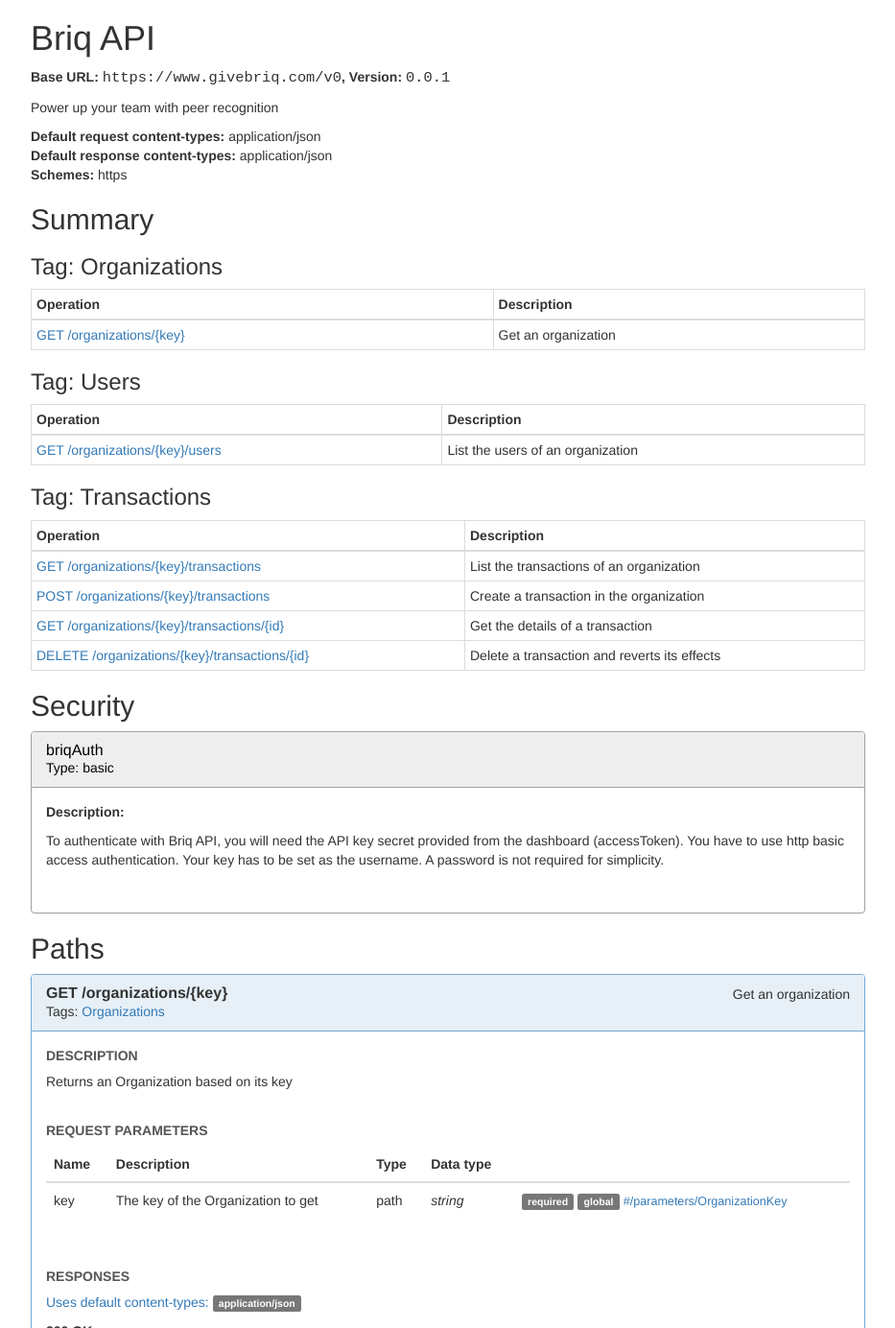
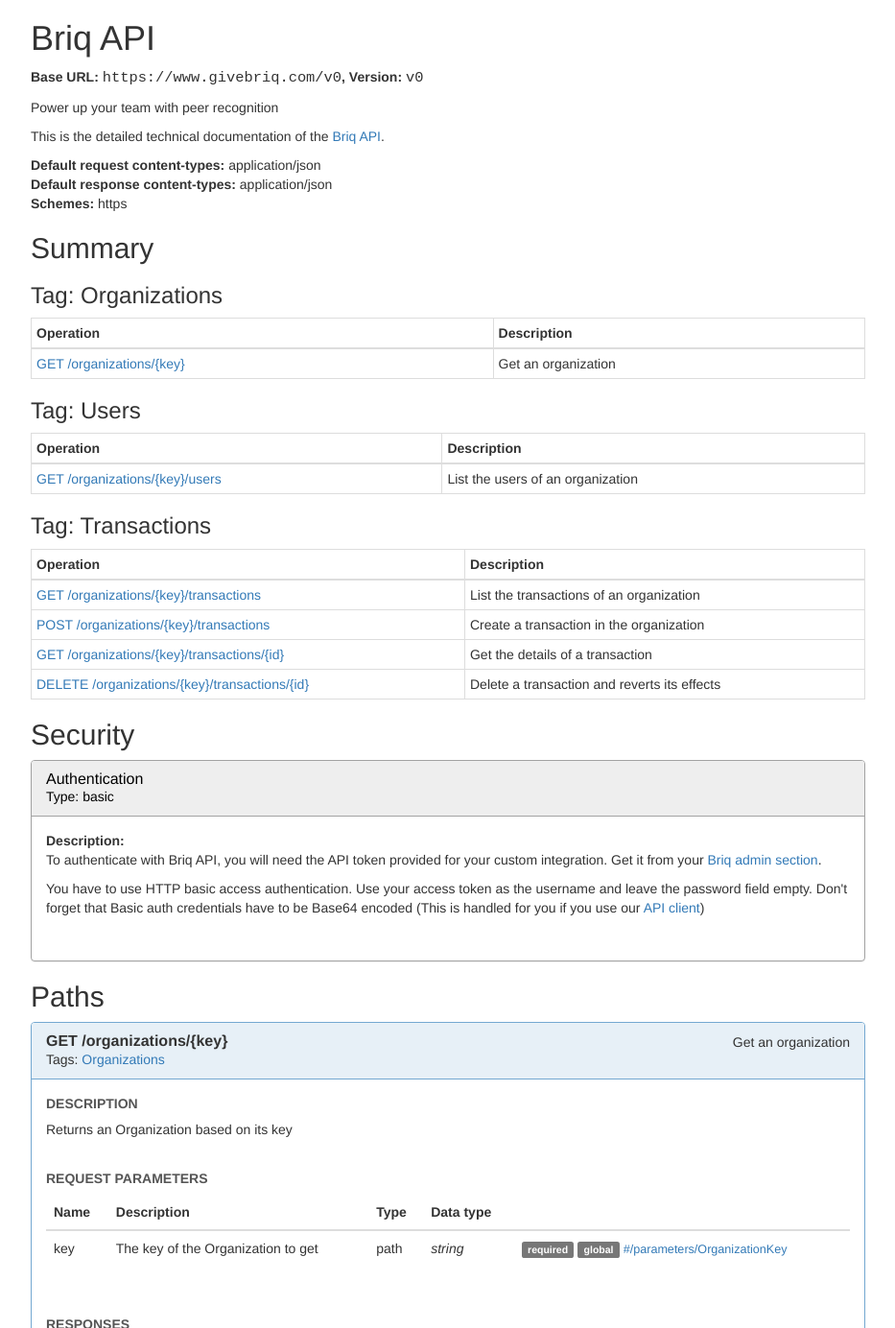
Before and after one commit to briq/briq.github.io, a plain HTML site: page index.html in a window 1280 px wide. Shown: the top 1384 px of the page at 96% size, without its empty margins (173-1106 px from the left). Drawn offline with Linux system fonts and the light colour scheme.

Commit message:
Add some links back to the app and website

```diff
--- a/index.html
+++ b/index.html
@@ -11,9 +11,10 @@
 <body>
     <div class="container">
         <h1>Briq API</h1>
-        <p class="sw-info">Base URL: <span class="sw-info-basePath">https://www.givebriq.com/v0</span>, Version: <span class="sw-info-version">0.0.1</span></p>
+        <p class="sw-info">Base URL: <span class="sw-info-basePath">https://www.givebriq.com/v0</span>, Version: <span class="sw-info-version">v0</span></p>
         <p></p>
         <p>Power up your team with peer recognition</p>
+        <p>This is the detailed technical documentation of the <a href="https://www.givebriq.com/build">Briq API</a>.</p>
         <p></p>
 
         <div id="sw-default-consumes" class="sw-default-value">
@@ -110,7 +111,7 @@
 
         <div id="security-definition-briqAuth" class="panel panel-security-definition panel-security-definition-basic">
             <div class="panel-heading">
-                <h3 class="panel-title"><span class="security-name">briqAuth</span></h3>
+                <h3 class="panel-title"><span class="security-name">Authentication</span></h3>
                 Type: basic
             </div>
             <div class="panel-body">
@@ -120,11 +121,13 @@
                         <dd class="security-property-type">
                             <div class="row">
                                 <div class="col-md-12">
-                                    <p></p>
-                                    <p>To authenticate with Briq API, you will need the API key secret provided from the dashboard
-                                        (accessToken). You have to use http basic access authentication. Your key has to
-                                        be set as the username. A password is not required for simplicity.</p>
-                                    <p></p>
+                                    <p>To authenticate with Briq API, you will need the API token provided for your custom integration.
+                                        Get it from your <a href="https://www.givebriq.com/app/admin/apps">Briq admin section</a>.
+                                    <p>
+                                        You have to use HTTP basic access authentication. Use your access token as the username
+                                        and leave the password field empty. Don't forget that Basic auth credentials have to be
+                                        Base64 encoded (This is handled for you if you use our <a href="https://github.com/briq/briq-api-node">API client</a>)
+                                    </p>
                                 </div>
                             </div>
                         </dd>
```
